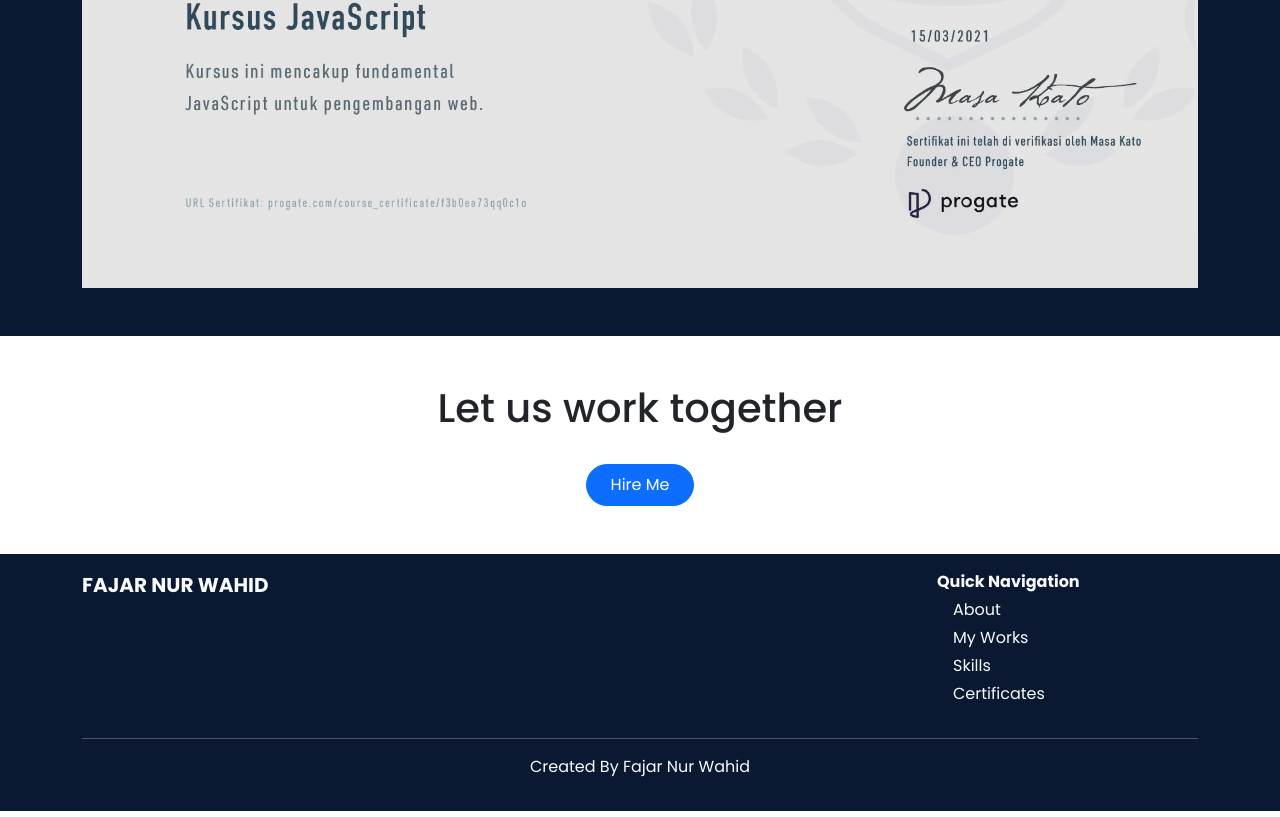
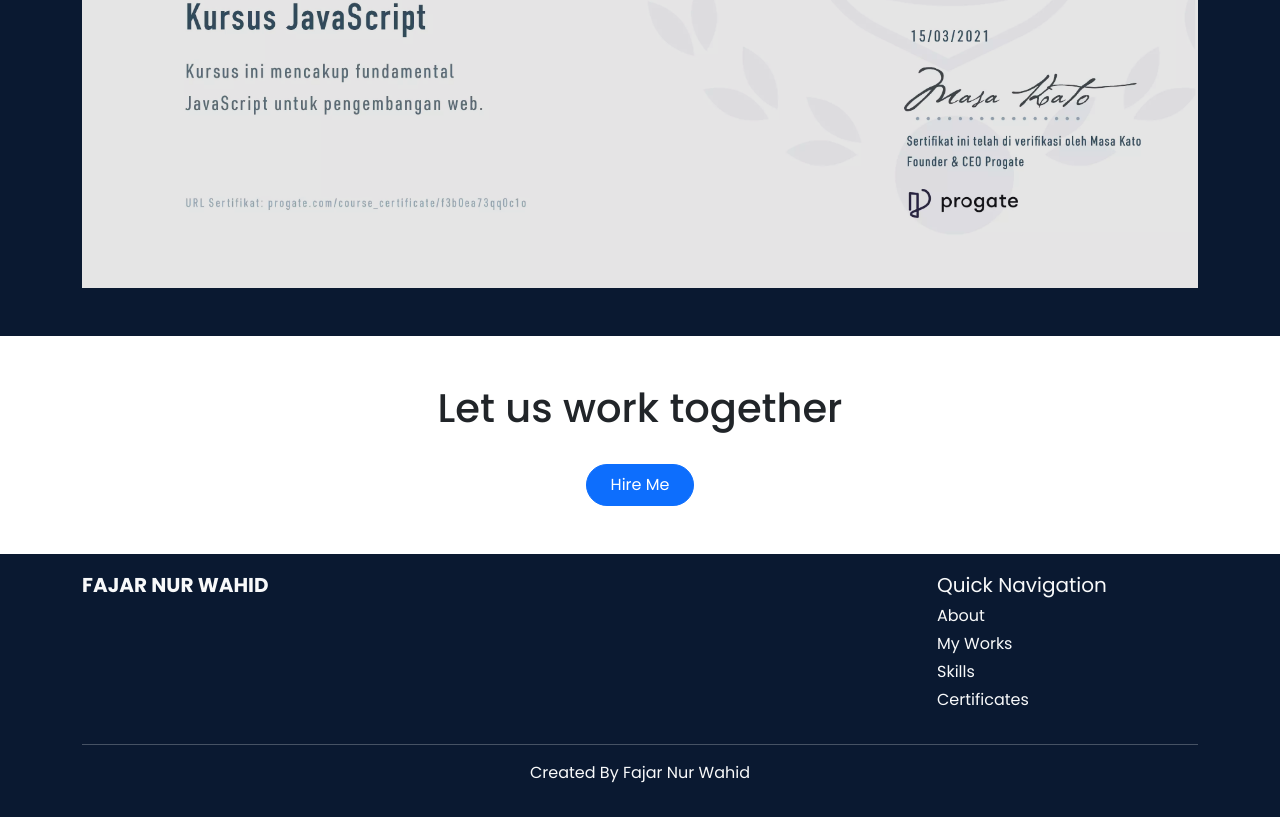
Before and after one commit to fajarnurwahid/personal-website, a plain HTML site: page index.html in a window 1280 px wide. Shown: the part 2788-3605 px from the top of the page. Drawn offline with nearby package versions, Linux system fonts and the light colour scheme.

Commit message:
Update index.html

```diff
--- a/index.html
+++ b/index.html
@@ -184,11 +184,11 @@
                 </div>
                 <div class="col-md-3">
                     <ul class="p-0">
-                        <li class="fs-6 text-light fw-bold">Quick Navigation</li>
-                        <li class="my-1"><a href="#about" class="text-light text-decoration-none ms-3">About</a></li>
-                        <li class="my-1"><a href="#works" class="text-light text-decoration-none ms-3">My Works</a></li>
-                        <li class="my-1"><a href="#skills" class="text-light text-decoration-none ms-3">Skills</a></li>
-                        <li class="my-1"><a href="#certificates" class="text-light text-decoration-none ms-3">Certificates</a></li>
+                        <li class="fs-5 text-light">Quick Navigation</li>
+                        <li class="my-1"><a href="#about" class="text-light text-decoration-none">About</a></li>
+                        <li class="my-1"><a href="#works" class="text-light text-decoration-none">My Works</a></li>
+                        <li class="my-1"><a href="#skills" class="text-light text-decoration-none">Skills</a></li>
+                        <li class="my-1"><a href="#certificates" class="text-light text-decoration-none">Certificates</a></li>
                     </ul>
                 </div>
             </div>
```
